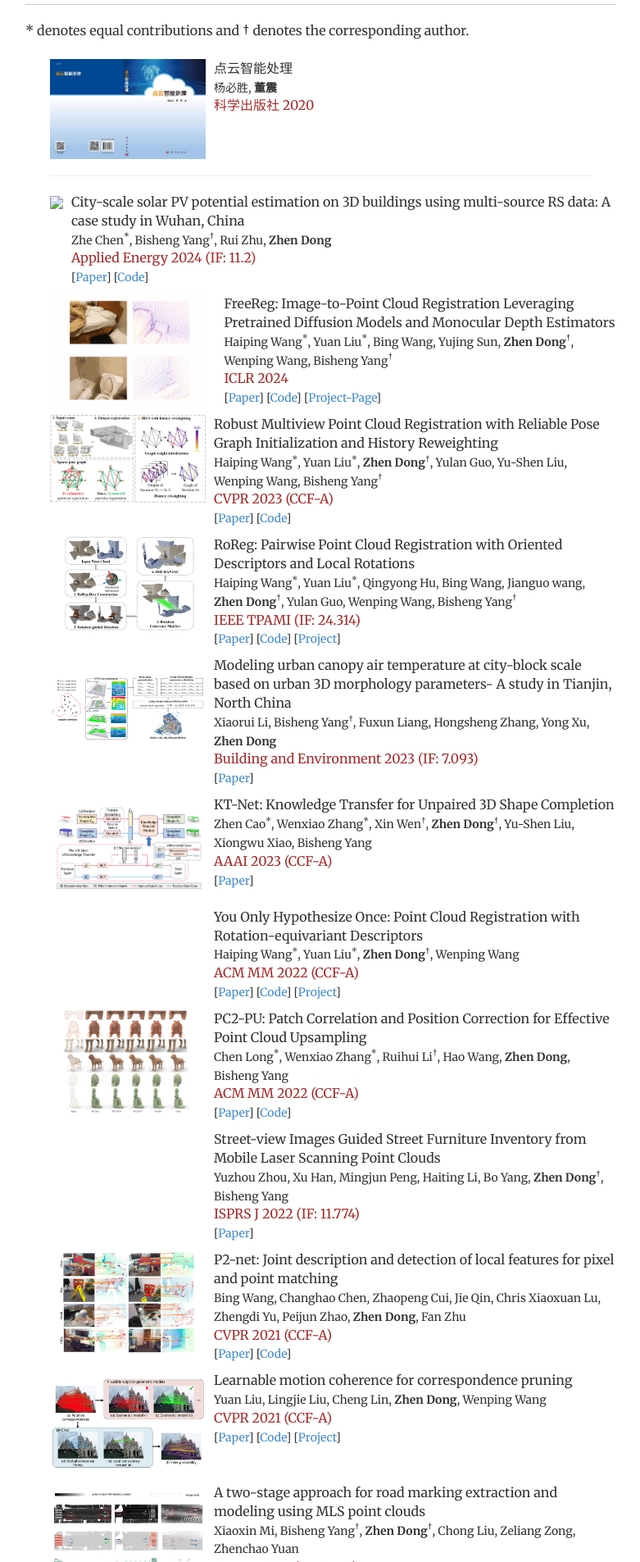
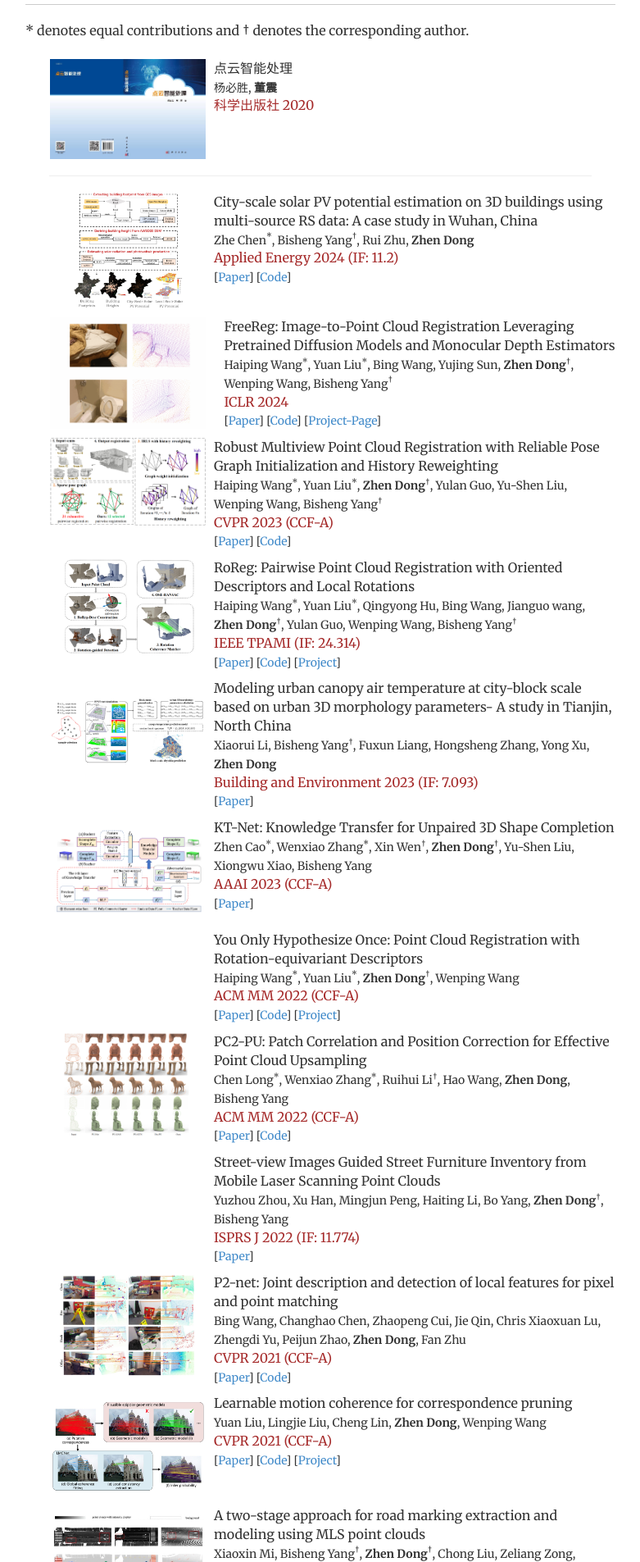
Before and after one commit to dongzhenwhu/dongzhenwhu.github.io, a Jekyll site: the page built from index.html, in a window 1280 px wide. Shown: the part 801-2706 px from the top of the page at 82% size, without its empty margins (249-1030 px from the left). Built offline with Jekyll 4.4.1, drawn with Linux system fonts in a browser that asks for light colours; grey boxes are pictures that could not be loaded.

Commit message:
add 3DBIE-SolarPV

```diff
--- a/index.html
+++ b/index.html
@@ -78,7 +78,7 @@ description:
 	<hr style="border:1 dashed #987cb9" width="92%"color=#987cb9 SIZE=1>
 	<div class="before-item" >
 		<div class="pubimg">
-		 	<img  class="pubpic" autoplay loop muted src="teasers/solar_pv.jpeg">
+		 	<img  class="pubpic" autoplay loop muted src="publications/teasers/solar_pv.jpeg">
 		</div>
 		<div class="pubdsp">
 		 <span class=pubtitle >
```
